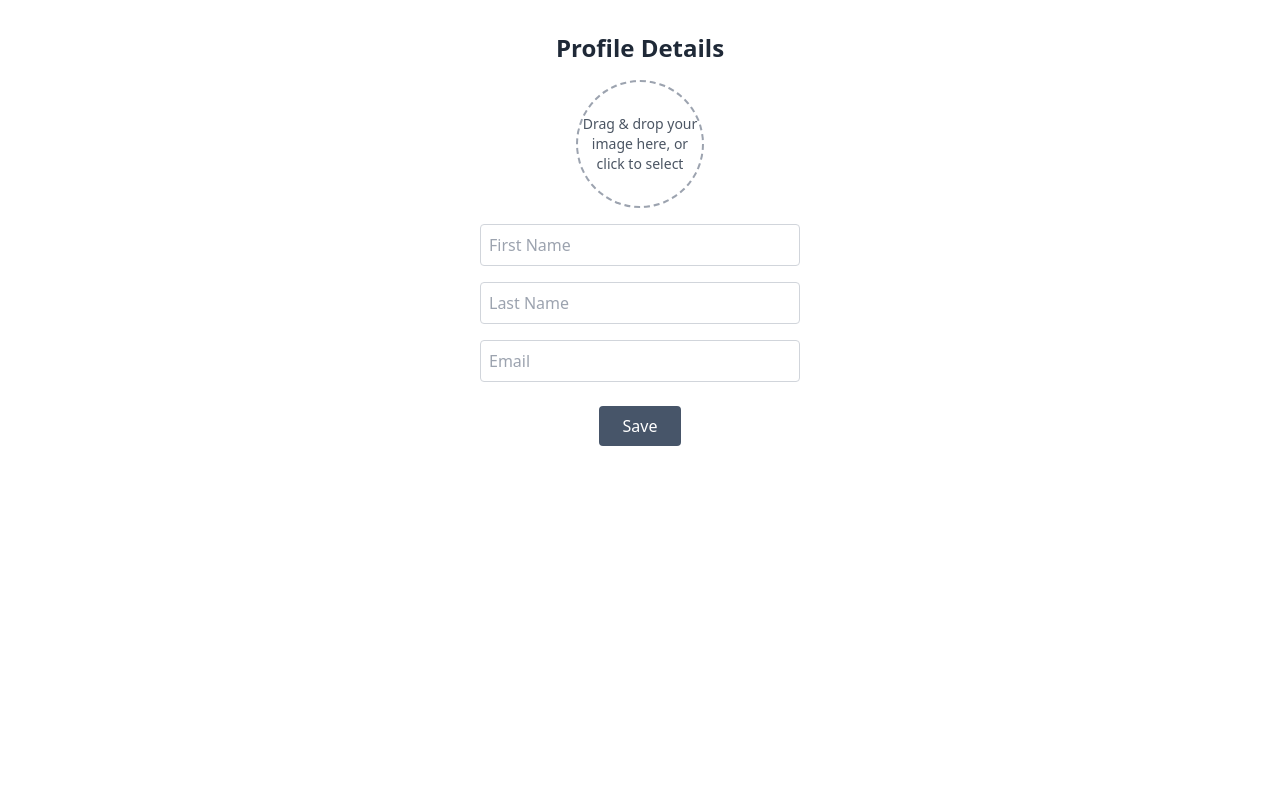
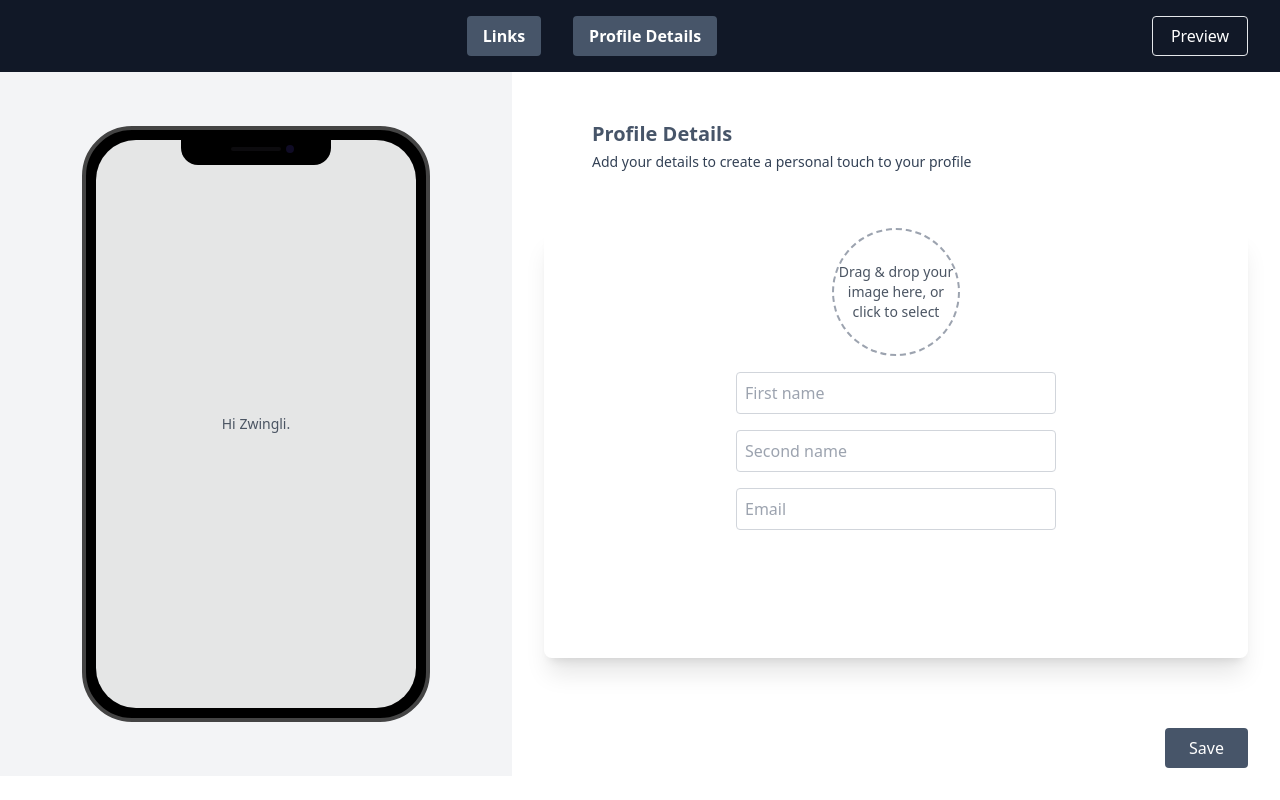
Before and after one commit to ZwingliCaleb/DelevoperLinks, a Next.js app: page /profile in a window 1280 px wide. Built offline with nearby package versions, Linux system fonts and the light colour scheme.

Commit message:
new changes refactoring my image picker

```diff
--- a/components/AvatarUpload.js
+++ b/components/AvatarUpload.js
@@ -1,11 +1,15 @@
-import React from 'react';
+import React, { useState } from 'react';
 import { useDropzone } from 'react-dropzone';
 
-const AvatarUpload = ({ profilePicture, setProfilePicture }) => {
+const AvatarUpload = ({ onImageUpload }) => {
+  const [profilePicture, setProfilePicture] = useState(null);
+
   const onDrop = (acceptedFiles) => {
     const file = acceptedFiles[0];
     if (file) {
-      setProfilePicture(URL.createObjectURL(file));
+      const imageUrl = URL.createObjectURL(file);
+      setProfilePicture(imageUrl);
+      onImageUpload(imageUrl); // Call the function passed as prop to update parent state
     }
   };
 
@@ -17,6 +21,7 @@ const AvatarUpload = ({ profilePicture, setProfilePicture }) => {
   });
 
   return (
+    <div>
       <div {...getRootProps({ className: 'dropzone border-2 border-dashed border-gray-400 w-32 h-32 flex items-center justify-center rounded-full transition-colors duration-300 hover:bg-gray-200' })}>
         <input {...getInputProps()} />
         {profilePicture ? (
@@ -25,6 +30,7 @@ const AvatarUpload = ({ profilePicture, setProfilePicture }) => {
           <p className="text-gray-600 text-sm text-center">Drag & drop your image here, or click to select</p>
         )}
       </div>
+    </div>
   );
 };
 
--- a/pages/profile.jsx
+++ b/pages/profile.jsx
@@ -1,39 +1,81 @@
 import React, { useState } from 'react';
-import AvatarUpload from '../components/AvatarUpload'; // Adjust the path as necessary
+import Link from 'next/link';
+import AvatarUpload from '../components/AvatarUpload';
 
 const Profile = () => {
+  const [firstname, setFirstName] = useState('');
+  const [secondname, setSecondName] = useState('');
+  const [email, setEmail] = useState('');
   const [profilePicture, setProfilePicture] = useState(null);
-  const [firstName, setFirstName] = useState('');
-  const [lastName, setLastName] = useState('');
-  const [email, setEmail] = useState('');
-
-  const handleSubmit = () => {
-    // Handle form submission here
-    console.log({ firstName, lastName, email, profilePicture });
-  };
 
   return (
-    <div className="flex flex-col items-center py-8">
-      <h1 className="text-2xl font-bold mb-4">Profile Details</h1>
+    <div className="h-screen overflow-hidden">
+      {/* Darker Header */}
+      <header className="bg-gray-900 text-white py-4">
+        <nav className="flex justify-between items-center px-8">
+          {/* Centered Buttons */}
+          <div className="flex justify-center flex-grow space-x-8">
+            <Link href="/">
+              <button className="font-semibold bg-slate-600 px-4 py-2 rounded">Links</button>
+            </Link>
+            <Link href="/profile">
+              <button className="font-semibold bg-slate-600 px-4 py-2 rounded">Profile Details</button>
+            </Link>
+          </div>
+          {/* Right Aligned Preview Button */}
+          <Link href="/preview">
+            <button className="h-10 w-24 rounded bg-gray-900 border">Preview</button>
+          </Link>
+        </nav>
+      </header>
 
-      {/* Avatar Upload */}
-      <AvatarUpload profilePicture={profilePicture} setProfilePicture={setProfilePicture} />
+      <div className="flex h-[calc(100%-96px)] overflow-hidden">
+        {/* Phone avatar section (hidden on small screens) */}
+        <section className="w-2/5 hidden lg:flex justify-center items-center bg-gray-100">
+          <div className="mockup-phone">
+            <div className="camera"></div>
+            <div className="display">
+              <div className="artboard artboard-demo phone-1">
+                {profilePicture ? (
+                  <img src={profilePicture} alt="Profile" className="w-full h-full object-cover rounded-lg" />
+                ) : (
+                  <p className="text-gray-600 text-sm text-center">Hi Zwingli.</p>
+                )}
+              </div>
+            </div>
+          </div>
+        </section>
 
-      {/* Input Fields */}
+        {/* Customize links section */}
+        <section className="w-full lg:w-3/5 flex flex-col justify-between px-8 bg-white">
+          <div className="m-12 h-full">
+            <h1 className="text-xl text-slate-600 font-bold">Profile Details</h1>
+            <p className="text-sm text-slate-700 mt-1 mb-2">Add your details to create a personal touch to your profile</p>
+          </div>
+
+          <div className="flex flex-col items-center rounded-lg shadow-xl pb-32 mb-48">
+            {/* Profile Picture Upload */}
+            <AvatarUpload onImageUpload={setProfilePicture} />
+
+            {/* First name Input */}
             <input
               type="text"
-        placeholder="First Name"
-        value={firstName}
+              placeholder="First name"
+              value={firstname}
               onChange={(e) => setFirstName(e.target.value)}
               className="mt-4 p-2 border border-gray-300 rounded w-full max-w-xs"
             />
+
+            {/* Second name Input */}
             <input
               type="text"
-        placeholder="Last Name"
-        value={lastName}
-        onChange={(e) => setLastName(e.target.value)}
+              placeholder="Second name"
+              value={secondname}
+              onChange={(e) => setSecondName(e.target.value)}
               className="mt-4 p-2 border border-gray-300 rounded w-full max-w-xs"
             />
+
+            {/* Email Input */}
             <input
               type="email"
               placeholder="Email"
@@ -41,11 +83,14 @@ const Profile = () => {
               onChange={(e) => setEmail(e.target.value)}
               className="mt-4 p-2 border border-gray-300 rounded w-full max-w-xs"
             />
+          </div>
+        </section>
+      </div>
 
-      {/* Save Button */}
-      <button onClick={handleSubmit} className="mt-6 bg-slate-600 text-white px-6 py-2 rounded">
-        Save
-      </button>
+      {/* Save button positioned bottom-right */}
+      <div className="fixed bottom-8 right-8">
+        <button className="bg-slate-600 text-white px-6 py-2 rounded">Save</button>
+      </div>
     </div>
   );
 };
```
Lines whose indentation alone changed are shown as unchanged.
